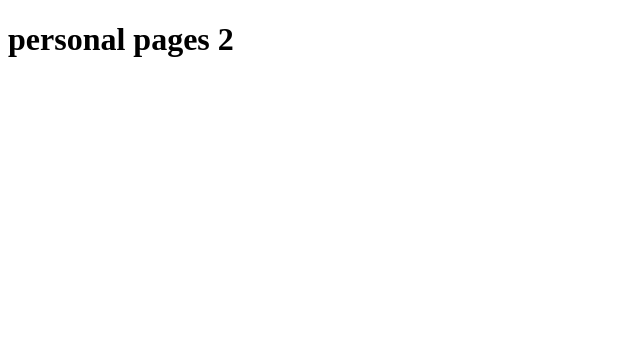
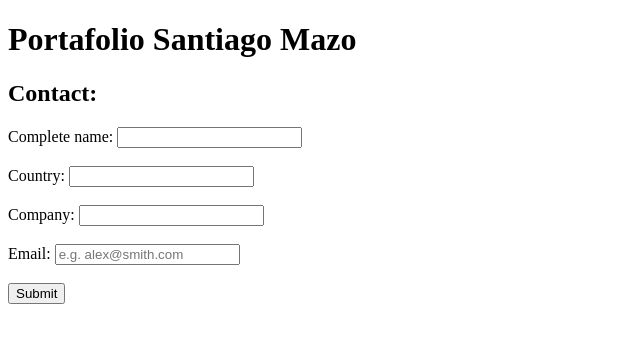
Before and after one commit to mookie34/PersonalPage, a website: page src/index.html in a window 1280 px wide. Shown: the whole page, without its empty margins (0-640 px from the left). Drawn offline with Linux system fonts and the light colour scheme.

Commit message:
Creando pagina de contacto

```diff
--- a/src/index.html
+++ b/src/index.html
@@ -4,11 +4,40 @@
     <meta charset="UTF-8">
     <meta http-equiv="X-UA-Compatible" content="IE=edge">
     <meta name="viewport" content="width=device-width, initial-scale=1.0">
-    <title>Personal pages</title>
+    <title>Portafolio Santiago Mazo</title>
 </head>
 <body>
     <main>
-        <h1>personal pages 2</h1>
+        <h1>Portafolio Santiago Mazo</h1>
+
+        <h2>Contact:</h2>
+        <form action="">
+            <label for="name">
+                <span>Complete name: </span>
+                <input type="text" id="name" required>
+            </label>
+            <br>
+            <br>
+            <label for="country">
+                <span>Country: </span>
+                <input type="text" id="country">
+            </label>
+            <br>
+            <br>
+            <label for="company">
+                <span>Company: </span>
+                <input type="text" id="Company">
+            </label>
+            <br>
+            <br>
+            <label for="email">
+                <span>Email: </span>
+                <input type="email" id="email" placeholder="e.g. alex@smith.com" required>
+            </label>
+            <br>
+            <br>
+            <input type="submit">
+        </form>
     </main>
 </body>
 </html>
```
